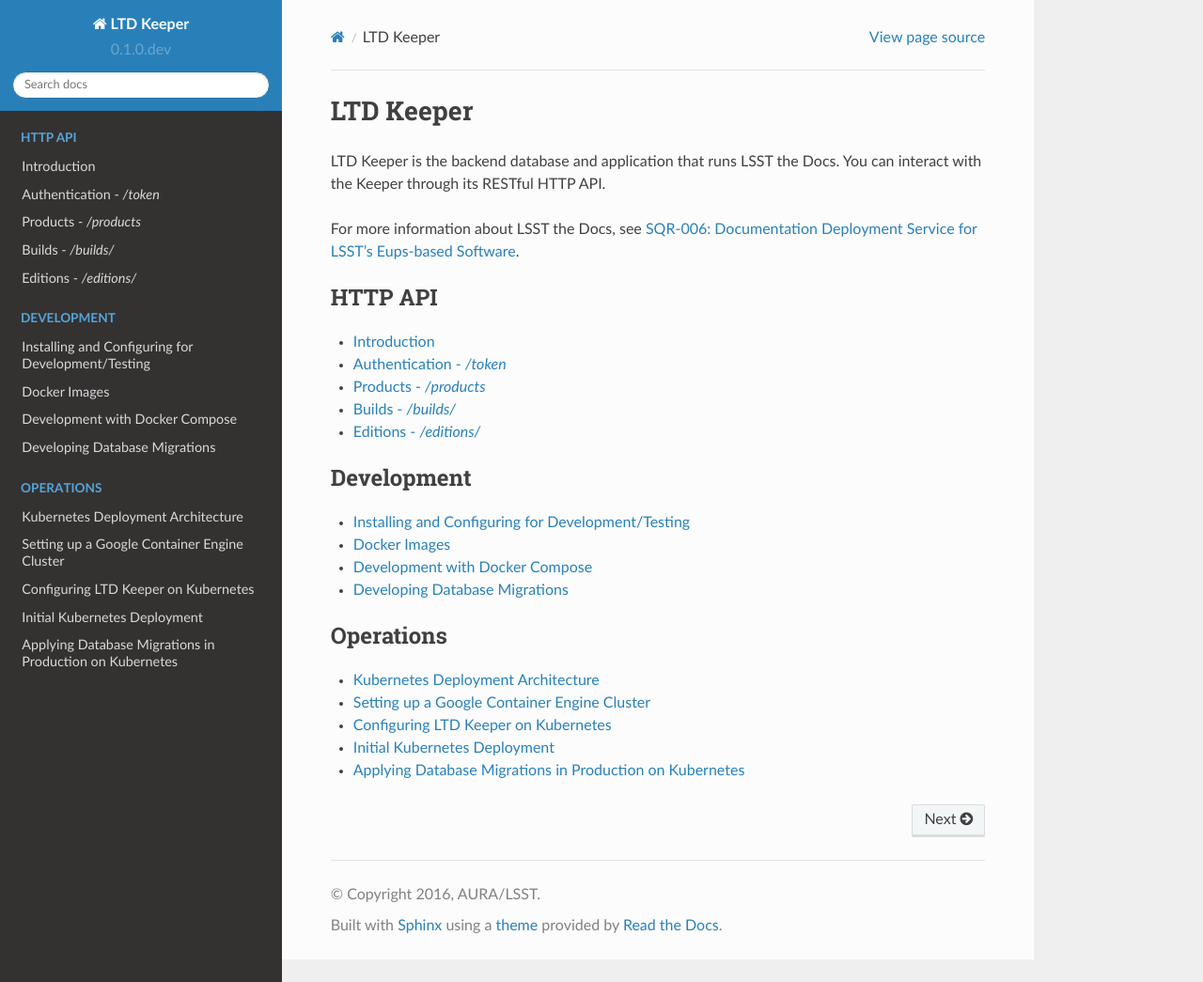
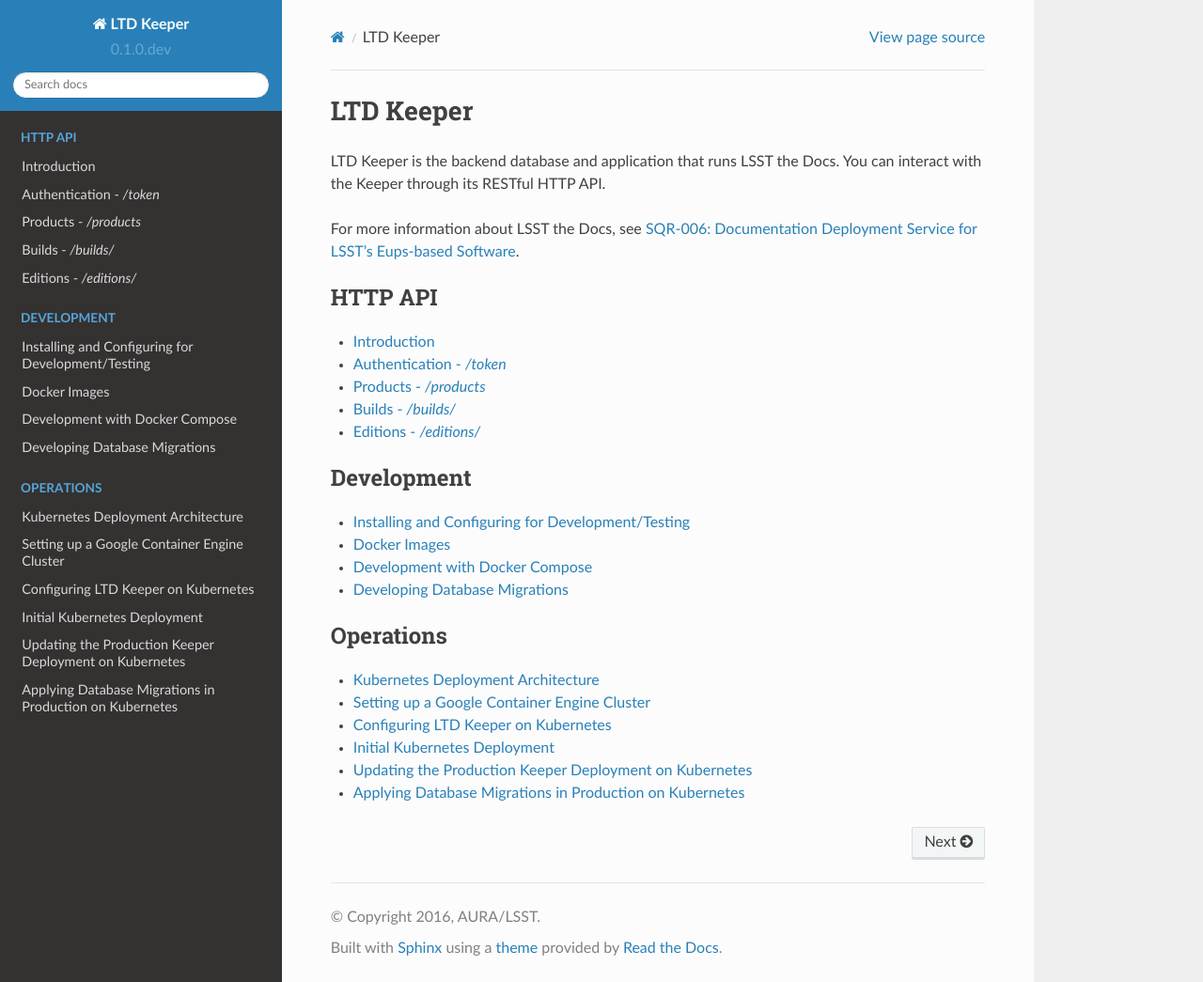
Before and after one commit to lsst-sqre/ltd-keeper, a Sphinx documentation site: the page built from docs/index.rst, in a window 1280 px wide and 1045 px high. Shown: the whole window at 94% size. Built offline with Sphinx 7.4.7 and the Read the Docs theme 2.0.0, drawn with Linux system fonts in a browser that asks for light colours; some of the changed lines change nothing that is shown.

Commit message:
Document production update (kubectl apply)

```diff
--- /dev/null
+++ b/docs/gke-update.rst
@@ -0,0 +1,32 @@
+#######################################################
+Updating the Production Keeper Deployment on Kubernetes
+#######################################################
+
+Kubernetes makes it easy to update LTD Keeper in production with minimal downtime (or no downtime if several Keeper pods are being load balanced).
+
+Note that this procedure could be considered immature.
+Ideally we would have a staging cluster to run end-to-end tests on upgrade candidate, and only then introduce the upgraded application into production with the canary pattern.
+The deployment procedure described here can still be rolled-back quickly if a fault is detected.
+
+Procedure
+=========
+
+1. Keeper should be pushed to GitHub and pass all tests on Travis CI.
+
+2. Build a new Docker image and push to Docker Hub according to procedure on :doc:`docker-image`.
+   Give the image a unique tag; we haven't adopted a format yet, but ``:YYYYMMDD-N`` works.
+
+3. Update the :file:`keeper-deployment.yaml` and update the name of the ``uwsgi`` container's ``image`` to the new Docker image.
+
+4. Apply the new deployment configuration:
+
+   .. code-block:: bash
+
+      kubectl apply -f keeper-deployment.yaml
+
+   To follow the upgrade, use these commands:
+
+   .. code-block:: bash
+
+      kubectl describe deployment keeper-deployment
+      kubectl get pods
--- a/docs/index.rst
+++ b/docs/index.rst
@@ -37,4 +37,5 @@
    gke-setup
    gke-config
    gke-deploy
+   gke-update
    gke-migrations
```
